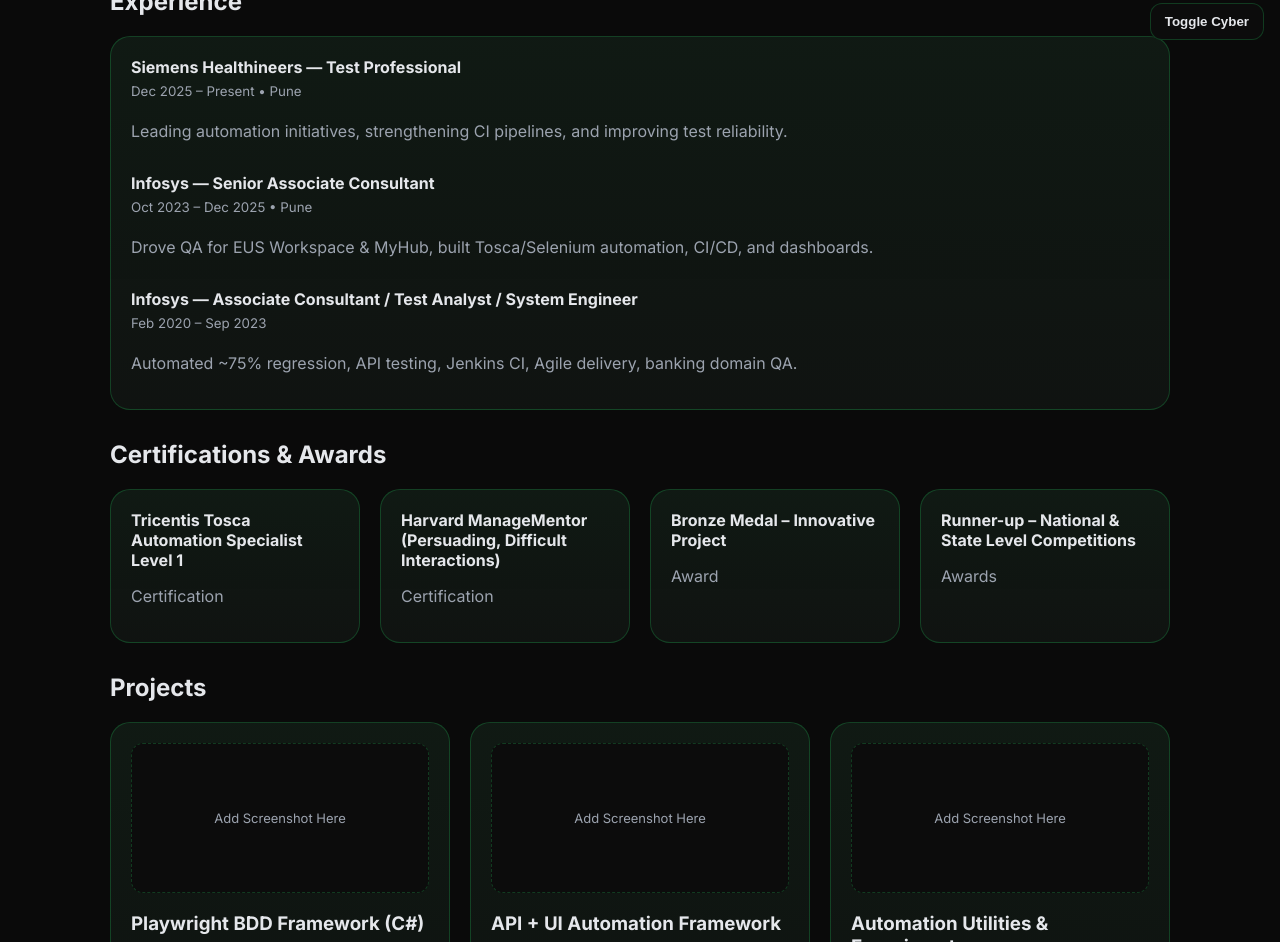
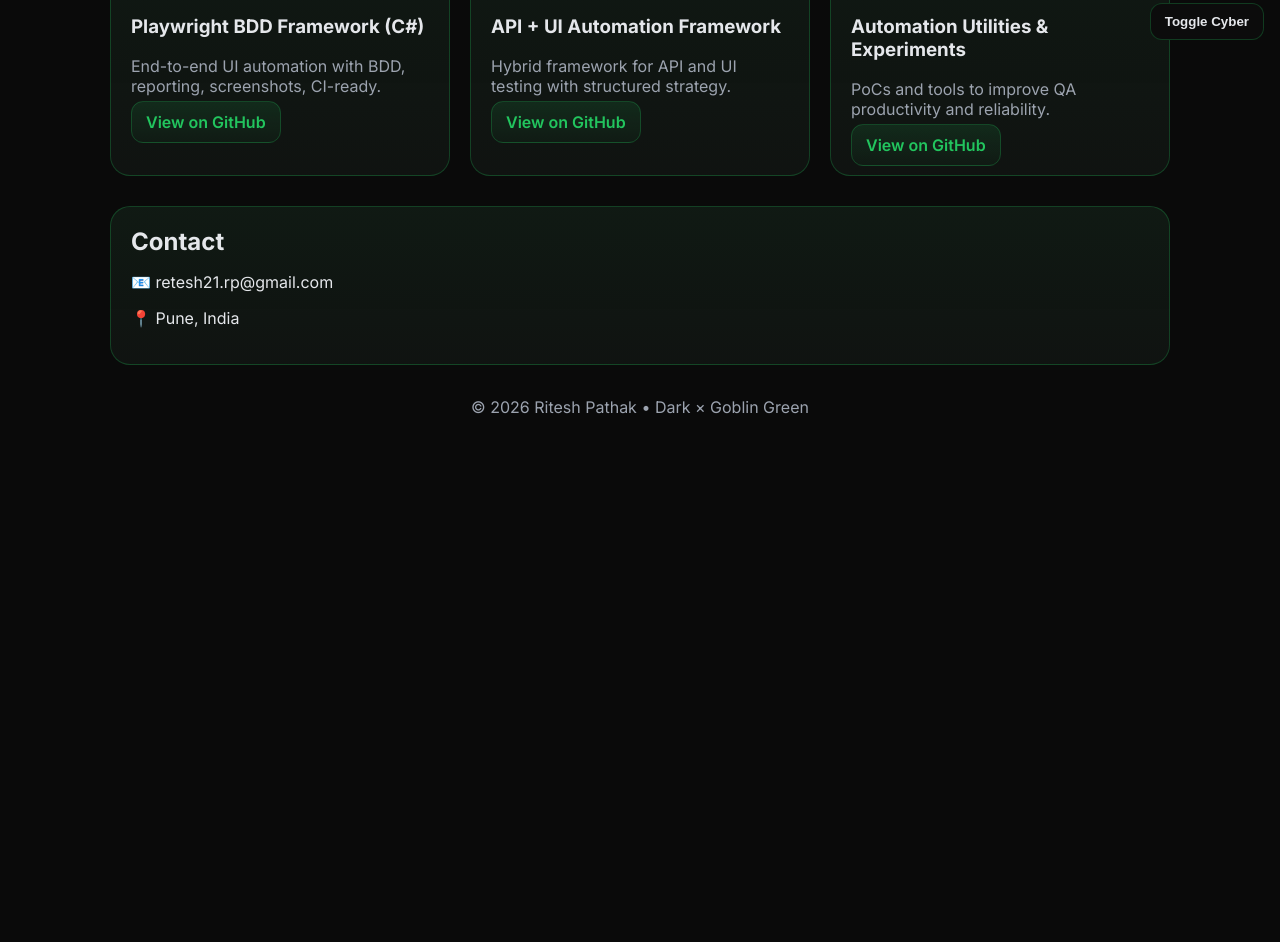
Before and after one commit to PathakRitesh21/pathakritesh21.github.io, a plain HTML site: page index.html in a window 1280 px wide. Shown: the part 744-1686 px from the top of the page. After the commit the page ends 1225 px from the top, so only its background shows below. Drawn offline with Linux system fonts and the light colour scheme.

Commit message:
Update styles and restructure HTML for better layout
Refactor CSS styles and HTML structure for improved layout and animations.

```diff
--- a/index.html
+++ b/index.html
@@ -10,29 +10,16 @@
     :root{
       --bg:#0a0a0a;
       --card:#0f0f0f;
-      --green:#22c55e;      /* goblin green */
+      --green:#22c55e;
       --green-d:#16a34a;
       --text:#e5e7eb;
       --muted:#9ca3af;
       --border: rgba(34,197,94,.25);
-      --glow: rgba(34,197,94,.35);
+      --glow: rgba(34,197,94,.5);
     }
-    /* Cyber mode intensifies green */
-    body.cyber {
+    body.cyber{
       --border: rgba(34,197,94,.55);
-      --glow: rgba(34,197,94,.65);
-    }
-    .profile-pic{
-  width:120px;
-  height:120px;
-  border-radius:50%;
-  object-fit:cover;
-  border:2px solid var(--border);
-  box-shadow:0 0 0 transparent;
-  margin:16px 0 8px 0;
-}
-body.cyber .profile-pic{
-  box-shadow:0 0 24px var(--glow);
+      --glow: rgba(34,197,94,.8);
     }
 
     *{box-sizing:border-box}
@@ -46,77 +33,129 @@
         var(--bg);
       color:var(--text);
     }
+
     a{color:var(--green); text-decoration:none}
     .container{max-width:1100px; margin:0 auto; padding:32px 20px}
 
-    /* Animations */
-    .reveal{opacity:0; transform:translateY(14px); transition:.6s ease}
+    /* Reveal animation */
+    .reveal{opacity:0; transform:translateY(16px); transition:.6s ease}
     .reveal.visible{opacity:1; transform:none}
 
+    /* HERO */
+    .hero{
+      display:grid;
+      grid-template-columns: 1fr 180px;
+      gap:24px;
+      align-items:center;
+    }
+
     .badge{
-      display:inline-block; padding:6px 12px; border:1px solid var(--border);
-      border-radius:999px; color:var(--green); font-size:12px;
-      box-shadow:0 0 0 transparent; transition:.3s ease;
+      display:inline-block;
+      padding:6px 12px;
+      border:1px solid var(--border);
+      border-radius:999px;
+      color:var(--green);
+      font-size:12px;
     }
-    body.cyber .badge{box-shadow:0 0 18px var(--glow)}
+
     h1{font-size:clamp(32px,5vw,48px); margin:10px 0}
     h2{font-size:24px; margin:0}
     .subtitle{color:var(--muted)}
 
     .actions{display:flex; flex-wrap:wrap; gap:12px; margin-top:10px}
+
     .btn{
-      padding:10px 14px; border-radius:12px; border:1px solid var(--border);
+      padding:10px 14px;
+      border-radius:12px;
+      border:1px solid var(--border);
       background:linear-gradient(180deg, rgba(34,197,94,.12), rgba(34,197,94,.04));
-      color:var(--green); font-weight:600; transition:.2s ease;
+      color:var(--green);
+      font-weight:600;
+      transition:.2s ease;
     }
     .btn.secondary{background:#0c0c0c; color:var(--text)}
     .btn.primary{
       background:linear-gradient(180deg, var(--green), var(--green-d));
-      color:#000; border:none;
+      color:#000;
+      border:none;
     }
     .btn:hover{transform:translateY(-2px); box-shadow:0 8px 20px rgba(0,0,0,.4)}
     body.cyber .btn:hover{box-shadow:0 0 24px var(--glow)}
 
+    /* Profile pic */
+    .profile-wrap{
+      display:flex;
+      justify-content:center;
+      align-items:center;
+    }
+    .profile-pic{
+      width:160px;
+      height:160px;
+      border-radius:50%;
+      object-fit:cover;
+      border:2px solid var(--border);
+      box-shadow:0 0 0 transparent;
+      transition:.3s ease;
+    }
+    body.cyber .profile-pic{
+      box-shadow:0 0 30px var(--glow);
+    }
+
     .grid{display:grid; gap:20px; margin-top:30px}
     .cards{display:grid; grid-template-columns:repeat(auto-fit,minmax(240px,1fr)); gap:20px}
+
     .card{
       background:linear-gradient(180deg, rgba(34,197,94,.06), rgba(34,197,94,.02)), var(--card);
-      border:1px solid var(--border); border-radius:20px; padding:20px;
-      transition:transform .2s ease, box-shadow .2s ease, border-color .2s ease;
+      border:1px solid var(--border);
+      border-radius:20px;
+      padding:20px;
+      transition:transform .2s ease, box-shadow .2s ease;
     }
     .card:hover{transform:translateY(-4px); box-shadow:0 10px 30px rgba(0,0,0,.4)}
     body.cyber .card:hover{box-shadow:0 0 28px var(--glow)}
 
     .tag{
-      display:inline-block; padding:8px 12px; border-radius:999px;
-      border:1px solid var(--border); color:var(--green); background:#0c0c0c;
-      margin:6px 6px 0 0; font-size:13px;
+      display:inline-block;
+      padding:8px 12px;
+      border-radius:999px;
+      border:1px solid var(--border);
+      color:var(--green);
+      background:#0c0c0c;
+      margin:6px 6px 0 0;
+      font-size:13px;
     }
 
-    .toolbar{
-      position:fixed; right:16px; bottom:16px; display:flex; gap:10px; z-index:5;
-    }
-
-    .shot{
-      width:100%; height:150px; border-radius:12px; background:#0c0c0c;
-      border:1px dashed var(--border); display:flex; align-items:center; justify-content:center;
-      color:var(--muted); font-size:13px; margin-bottom:10px;
+    /* Project icons */
+    .proj-icon{
+      width:64px;
+      height:64px;
+      border-radius:16px;
+      display:flex;
+      align-items:center;
+      justify-content:center;
+      font-size:32px;
+      border:1px solid var(--border);
+      margin-bottom:12px;
+      background:#0c0c0c;
     }
 
     footer{color:var(--muted); text-align:center; padding:32px 0}
-    .muted{color:var(--muted)}
-    .timeline{display:grid; gap:16px}
-    .role{display:grid; gap:6px}
-    .role small{color:var(--muted)}
+
+    .toolbar{
+      position:fixed;
+      right:16px;
+      bottom:16px;
+      z-index:10;
+    }
   </style>
 </head>
-<body class="subtle">
+<body>
   <div class="container">
 
     <!-- HERO -->
-    <section class="reveal">
+    <section class="hero reveal">
+      <div>
         <span class="badge">SDET • QA Automation Engineer</span>
-      <img src="https://avatars.githubusercontent.com/u/221251978?s=96&v=4" alt="Ritesh Pathak" class="profile-pic">
         <h1>Ritesh Pathak</h1>
         <p class="subtitle">Playwright (C#) • Selenium • Tosca • API Testing • CI/CD</p>
 
@@ -126,13 +165,23 @@
           <a class="btn secondary" href="#contact">Contact</a>
           <a class="btn primary" href="Ritesh-Pathak-Resume.pdf" target="_blank">Download Resume</a>
         </div>
+      </div>
+
+      <!-- PROFILE IMAGE -->
+      <div class="profile-wrap">
+        <img
+          src="PASTE_YOUR_GITHUB_AVATAR_URL_HERE"
+          alt="Ritesh Pathak"
+          class="profile-pic"
+        />
+      </div>
     </section>
 
     <!-- ABOUT -->
     <section class="grid reveal">
       <div class="card">
         <h2>About Me</h2>
-        <p class="muted">
+        <p style="color:var(--muted)">
           Results-driven Automation Test Engineer with 5+ years of experience building and executing
           reliable automation frameworks. Strong in Playwright (C#), Selenium, Tosca, and API testing.
           Passionate about quality, clean frameworks, and scalable test strategies in Agile environments.
@@ -155,73 +204,32 @@
       </div>
     </section>
 
-    <!-- EXPERIENCE -->
-    <section class="grid reveal">
-      <h2>Experience</h2>
-      <div class="card timeline">
-        <div class="role">
-          <strong>Siemens Healthineers — Test Professional</strong>
-          <small>Dec 2025 – Present • Pune</small>
-          <p class="muted">Leading automation initiatives, strengthening CI pipelines, and improving test reliability.</p>
-        </div>
-        <div class="role">
-          <strong>Infosys — Senior Associate Consultant</strong>
-          <small>Oct 2023 – Dec 2025 • Pune</small>
-          <p class="muted">Drove QA for EUS Workspace & MyHub, built Tosca/Selenium automation, CI/CD, and dashboards.</p>
-        </div>
-        <div class="role">
-          <strong>Infosys — Associate Consultant / Test Analyst / System Engineer</strong>
-          <small>Feb 2020 – Sep 2023</small>
-          <p class="muted">Automated ~75% regression, API testing, Jenkins CI, Agile delivery, banking domain QA.</p>
-        </div>
-      </div>
-    </section>
-
-    <!-- CERTIFICATIONS & AWARDS -->
-    <section class="grid reveal">
-      <h2>Certifications & Awards</h2>
-      <div class="cards">
-        <div class="card">
-          <strong>Tricentis Tosca Automation Specialist Level 1</strong>
-          <p class="muted">Certification</p>
-        </div>
-        <div class="card">
-          <strong>Harvard ManageMentor (Persuading, Difficult Interactions)</strong>
-          <p class="muted">Certification</p>
-        </div>
-        <div class="card">
-          <strong>Bronze Medal – Innovative Project</strong>
-          <p class="muted">Award</p>
-        </div>
-        <div class="card">
-          <strong>Runner-up – National & State Level Competitions</strong>
-          <p class="muted">Awards</p>
-        </div>
-      </div>
-    </section>
-
     <!-- PROJECTS -->
     <section class="grid reveal">
       <h2>Projects</h2>
       <div class="cards">
+
         <div class="card">
-          <div class="shot">Add Screenshot Here</div>
+          <div class="proj-icon">🧪</div>
           <h3>Playwright BDD Framework (C#)</h3>
-          <p class="muted">End-to-end UI automation with BDD, reporting, screenshots, CI-ready.</p>
+          <p style="color:var(--muted)">End-to-end UI automation with BDD, reporting, screenshots, CI-ready.</p>
           <a class="btn" href="https://github.com/PathakRitesh21" target="_blank">View on GitHub</a>
         </div>
+
         <div class="card">
-          <div class="shot">Add Screenshot Here</div>
+          <div class="proj-icon">🔗</div>
           <h3>API + UI Automation Framework</h3>
-          <p class="muted">Hybrid framework for API and UI testing with structured strategy.</p>
+          <p style="color:var(--muted)">Hybrid framework for API and UI testing with structured strategy.</p>
           <a class="btn" href="https://github.com/PathakRitesh21" target="_blank">View on GitHub</a>
         </div>
+
         <div class="card">
-          <div class="shot">Add Screenshot Here</div>
+          <div class="proj-icon">⚙️</div>
           <h3>Automation Utilities & Experiments</h3>
-          <p class="muted">PoCs and tools to improve QA productivity and reliability.</p>
+          <p style="color:var(--muted)">PoCs and tools to improve QA productivity and reliability.</p>
           <a class="btn" href="https://github.com/PathakRitesh21" target="_blank">View on GitHub</a>
         </div>
+
       </div>
     </section>
 
@@ -239,7 +247,7 @@
     </footer>
   </div>
 
-  <!-- Toolbar -->
+  <!-- Toggle button -->
   <div class="toolbar">
     <button class="btn secondary" id="toggle">Toggle Cyber</button>
   </div>
@@ -248,7 +256,7 @@
     // Year
     document.getElementById("y").textContent = new Date().getFullYear();
 
-    // Reveal on scroll
+    // Reveal animation
     const els = document.querySelectorAll('.reveal');
     const io = new IntersectionObserver(entries=>{
       entries.forEach(e=>{
@@ -258,9 +266,8 @@
     els.forEach(el=>io.observe(el));
 
     // Toggle cyber mode
-    const btn = document.getElementById('toggle');
-    btn.addEventListener('click', ()=>{
-      document.body.classList.toggle('cyber');
+    document.getElementById("toggle").addEventListener("click", ()=>{
+      document.body.classList.toggle("cyber");
     });
   </script>
 </body>
```
Lines whose indentation alone changed are shown as unchanged.
